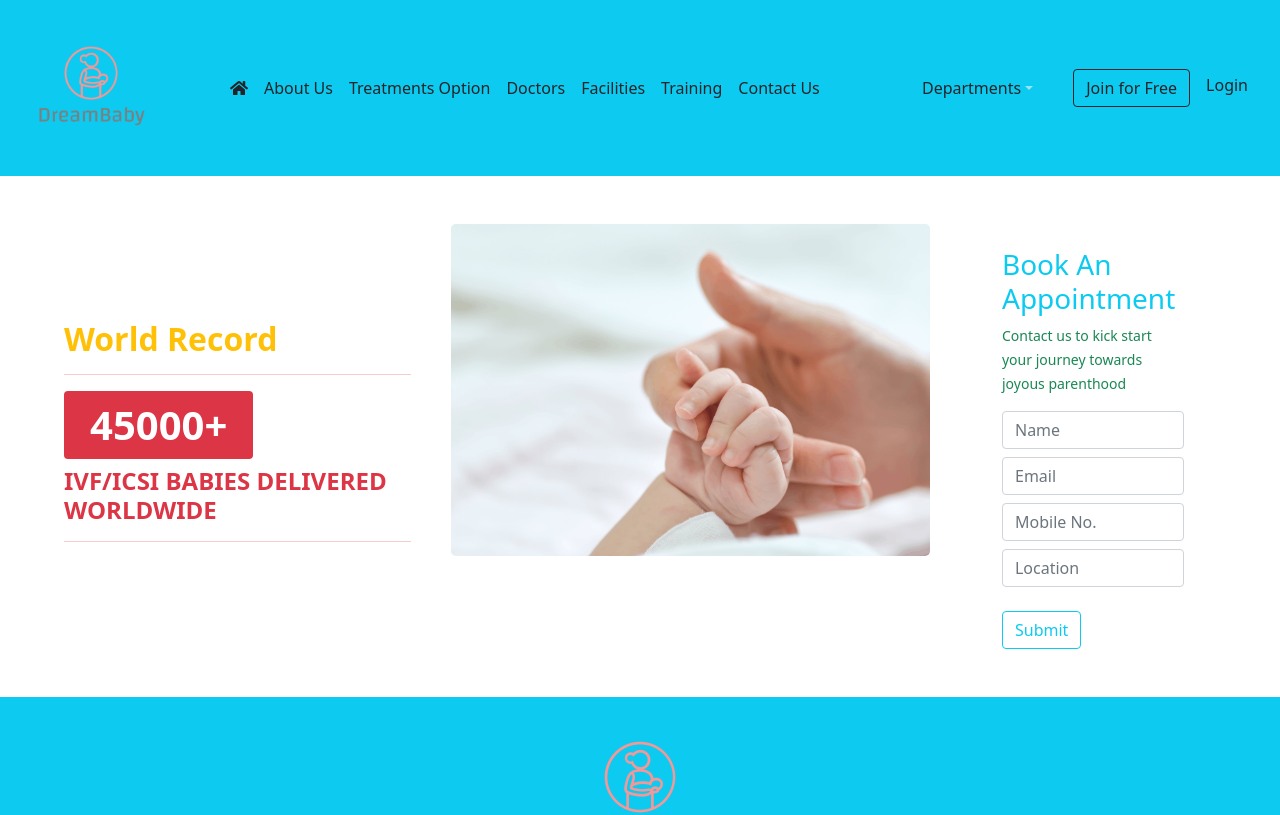
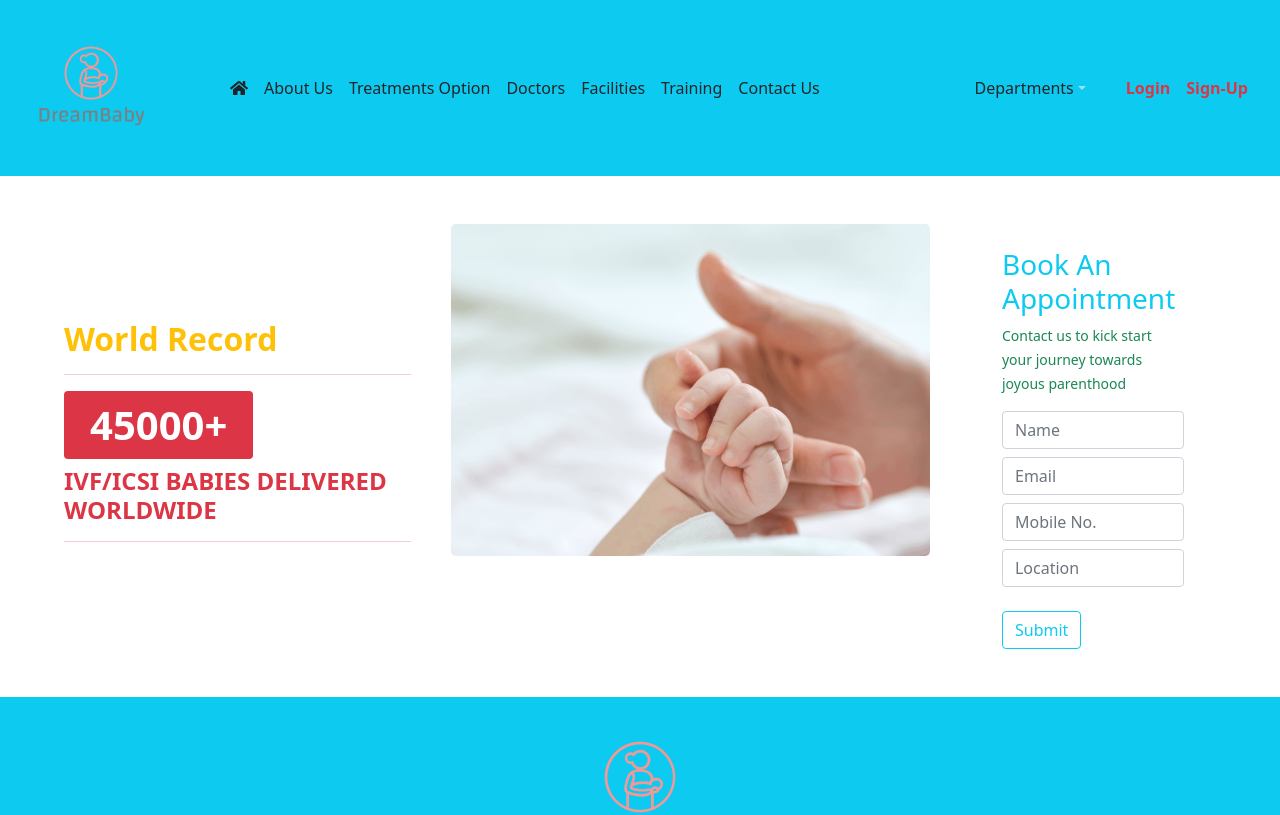
Before and after one commit to samimeadad/healthcare-related-website-samimeadad, a React (Create React App) app: page / in a window 1280 px wide. Shown: the top 815 px of the page. Built offline with nearby package versions, Linux system fonts and the light colour scheme.

Commit message:
login and sign-up button fixed

```diff
--- a/src/components/Header/Header.js
+++ b/src/components/Header/Header.js
@@ -44,8 +44,8 @@ const Header = () => {
 
                     {/* login and signup section */ }
                     <Nav className="p-3">
-                        <Button variant="outline-dark" className="me-3">Join for Free</Button>
-                        <NavLink className="mt-1 text-dark text-decoration-none" to="/login">Login</NavLink>
+                        <NavLink className="me-3 text-danger text-decoration-none fw-bold" to="/login">Login</NavLink>
+                        <NavLink className="text-danger text-decoration-none fw-bold" to="/register">Sign-Up</NavLink>
                     </Nav>
                 </Navbar.Collapse>
             </Navbar>
```
